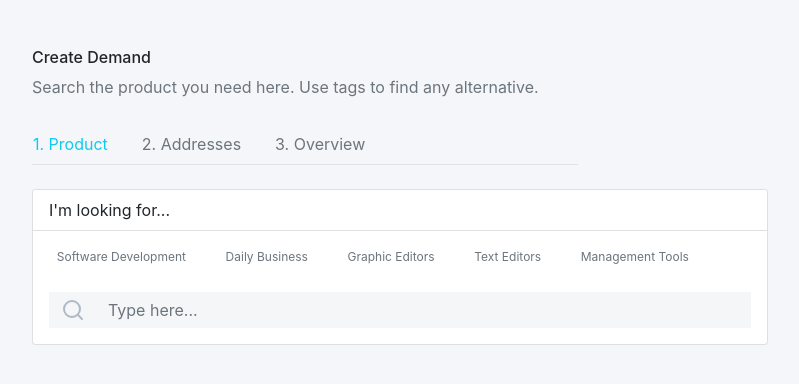
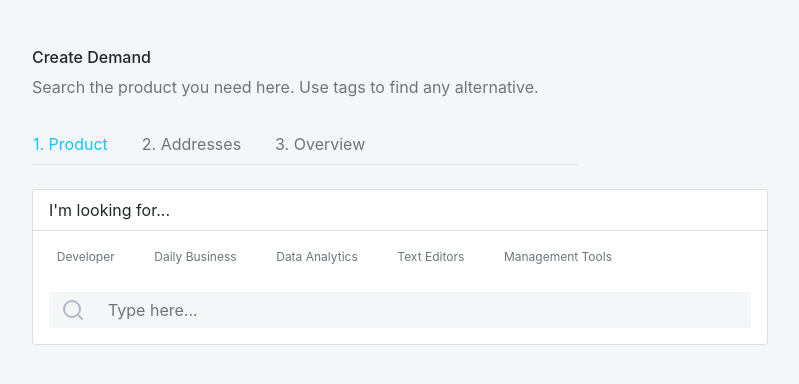
Before and after one commit to ijlal-nasir/abhimanr, a React (Create React App) app: page / in a window 1280 px wide. Shown: the top 384 px of the page, without its empty margins (50-849 px from the left). Built offline with nearby package versions, Linux system fonts and the light colour scheme.

Commit message:
code cleanup and minor fixes

```diff
--- a/src/components/App.tsx
+++ b/src/components/App.tsx
@@ -30,7 +30,6 @@ function App() {
   };
 
   const searchByCategory = (cat: string) => {
-    console.log("searching by cat", cat);
     if (!cat) {
       setSearchedProducts(null);
       return;
--- a/src/components/search-tabs/SearchTabs.tsx
+++ b/src/components/search-tabs/SearchTabs.tsx
@@ -48,11 +48,9 @@ const SearchTabs: React.FC<Props> = ({ searchProducts, searchByCategory }) => {
                   <CardBody>
                     <div className="d-flex justify-content-start">
                       <WhiteChip
-                        handleOnClick={() =>
-                          handleOnClickCategory("Software Development")
-                        }
+                        handleOnClick={() => handleOnClickCategory("Developer")}
                       >
-                        Software Development
+                        Developer
                       </WhiteChip>
                       <WhiteChip
                         handleOnClick={() =>
@@ -63,10 +61,10 @@ const SearchTabs: React.FC<Props> = ({ searchProducts, searchByCategory }) => {
                       </WhiteChip>
                       <WhiteChip
                         handleOnClick={() =>
-                          handleOnClickCategory("Graphic Editors")
+                          handleOnClickCategory("Data Analytics")
                         }
                       >
-                        Graphic Editors
+                        Data Analytics
                       </WhiteChip>
                       <WhiteChip
                         handleOnClick={() =>
```
